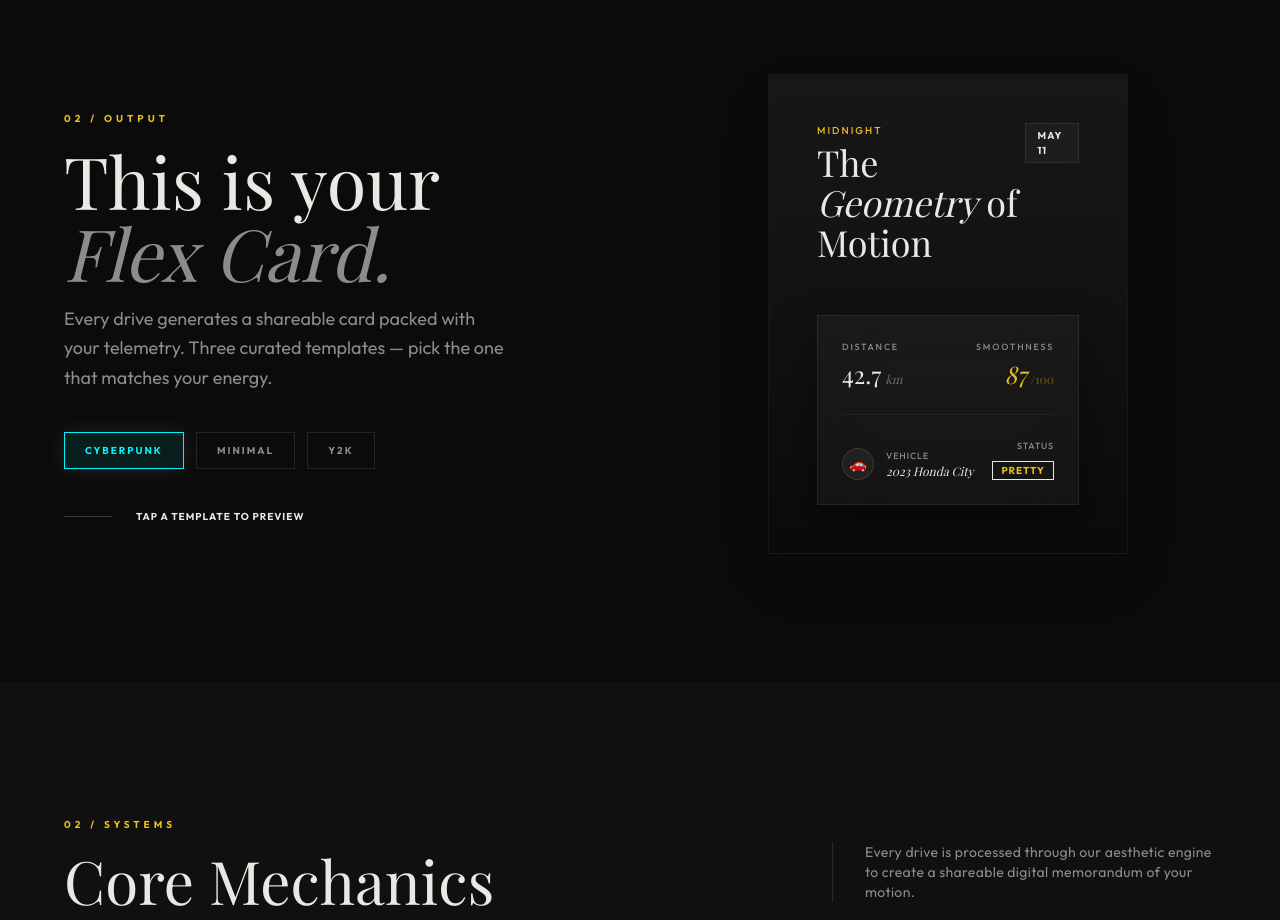
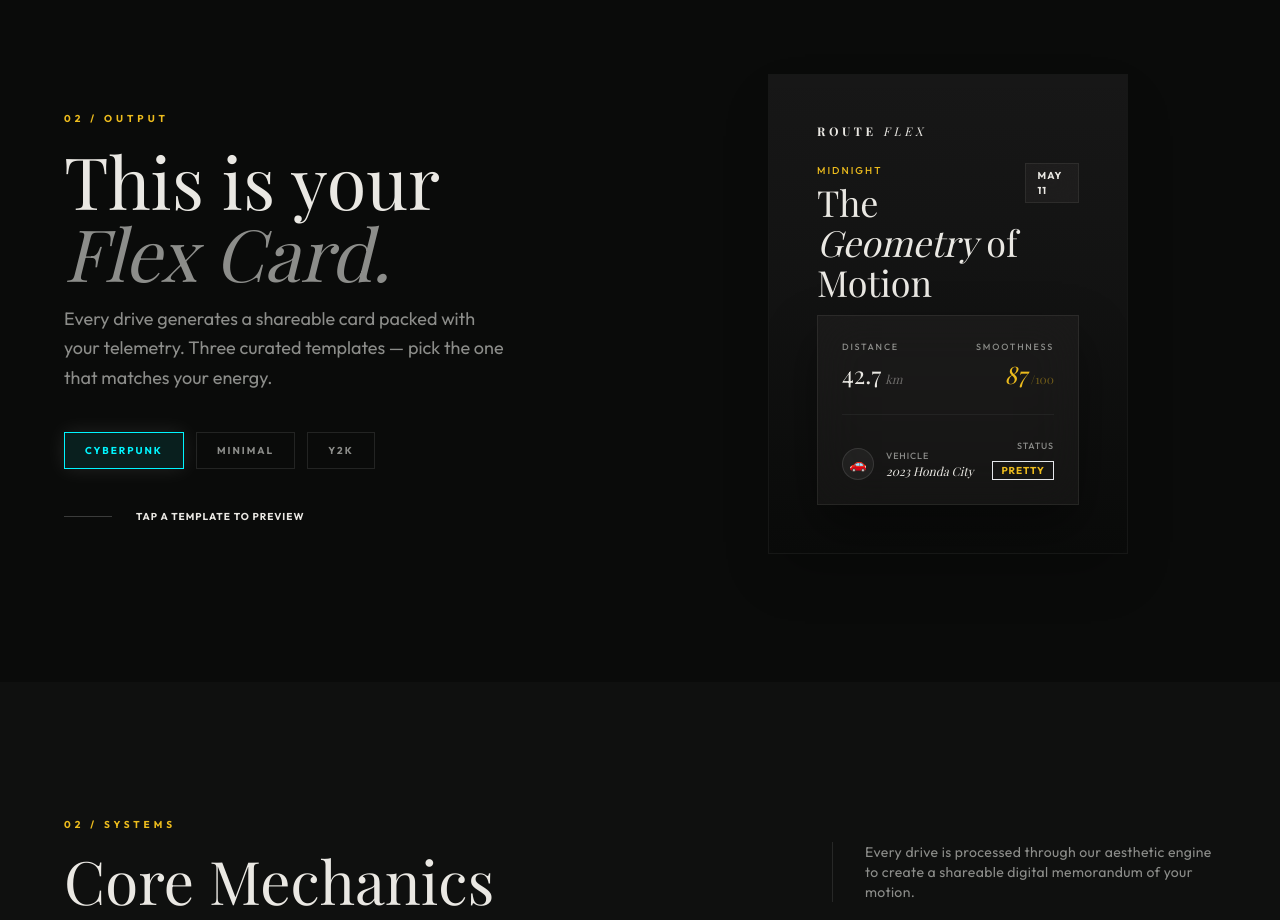
Before and after one commit to bruhpika/route_flex, a Next.js app: page / in a window 1280 px wide. Shown: the part 1780-2700 px from the top of the page. Built offline with nearby package versions, Linux system fonts and the light colour scheme; a web font is replaced by a local one; what @supabase/auth-helpers-nextjs would draw is missing.

Commit message:
feat: update navbar navigation links and add user nickname display to FlexCard

```diff
--- a/app/(app)/result/page.tsx
+++ b/app/(app)/result/page.tsx
@@ -394,6 +394,7 @@ function ResultContent() {
                 carName={profile?.car_name || undefined}
                 carEmoji={profile?.car_emoji || undefined}
                 customImageUrl={customImageUrl || undefined}
+                userNickname={profile?.username || undefined}
               />
             </div>
           )}
--- a/components/FlexCard.tsx
+++ b/components/FlexCard.tsx
@@ -14,6 +14,7 @@ interface FlexCardProps {
   carName?: string
   carEmoji?: string
   customImageUrl?: string  // user-uploaded image overrides the map
+  userNickname?: string
 }
 
 const Counter = ({ value, duration = 2, precision = 0 }: { value: number, duration?: number, precision?: number }) => {
@@ -28,7 +29,7 @@ const Counter = ({ value, duration = 2, precision = 0 }: { value: number, durati
   return <motion.span>{rounded}</motion.span>
 }
 
-const FlexCard = ({ trip, spotifyTrack, carName, carEmoji, customImageUrl }: FlexCardProps) => {
+const FlexCard = ({ trip, spotifyTrack, carName, carEmoji, customImageUrl, userNickname }: FlexCardProps) => {
   const [mounted, setMounted] = useState(false)
 
   useEffect(() => {
@@ -67,6 +68,18 @@ const FlexCard = ({ trip, spotifyTrack, carName, carEmoji, customImageUrl }: Fle
 
       {/* Content Overlay */}
       <div className="absolute inset-0 z-10 flex flex-col p-8 md:p-12">
+        {/* Top Branding & Nickname */}
+        <div className="flex justify-between items-center mb-6">
+          <span className="font-display font-bold tracking-[0.3em] text-xs text-text uppercase">
+            ROUTE <span className="italic font-light">FLEX</span>
+          </span>
+          {userNickname && (
+            <span className="text-[10px] font-bold tracking-widest text-primary/80 uppercase">
+              @{userNickname}
+            </span>
+          )}
+        </div>
+
         {/* Header */}
         <div className="flex justify-between items-start mb-auto">
           <div className="flex flex-col gap-1">
--- a/components/Navbar.tsx
+++ b/components/Navbar.tsx
@@ -63,15 +63,15 @@ const Navbar = () => {
           onClick={() => soundManager?.play('click', 0.3)}
           className="text-[10px] font-medium tracking-[0.2em] uppercase text-text/60 hover:text-primary transition-colors"
         >
-          Editorial
+          {isLanding ? "Editorial" : "Dashboard"}
         </Link>
         <Link
-          href={isLanding ? "#features" : "/dashboard"}
+          href={isLanding ? "#features" : "/trips"}
           onMouseEnter={() => soundManager?.play('hover', 0.1)}
           onClick={() => soundManager?.play('click', 0.3)}
           className="text-[10px] font-medium tracking-[0.2em] uppercase text-text/60 hover:text-primary transition-colors"
         >
-          The Index
+          {isLanding ? "The Index" : "Trips"}
         </Link>
       </nav>
 
```
